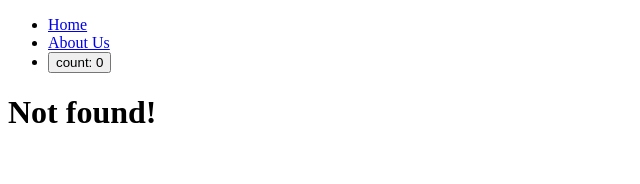
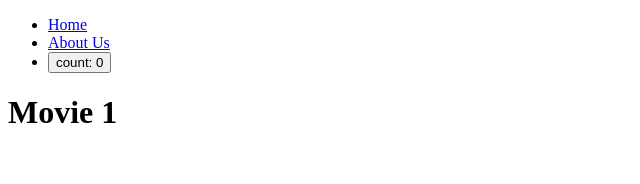
Before and after one commit to Dankimhaejun/portpolio, a Next.js app in the folder client/: page /movies/1 in a window 1280 px wide. Before the commit this address had no page. Shown: the top 184 px of the page, without its empty margins (0-640 px from the left). Built offline with nearby package versions, Linux system fonts and the light colour scheme.

Commit message:
feat: Add params as props

```diff
--- /dev/null
+++ b/client/app/(movies)/movies/[id]/page.tsx
@@ -0,0 +1,8 @@
+interface MovieProps {
+  params: {id:string}
+}
+
+export default function Movie({params:{id}}:MovieProps) {
+
+  return <h1>Movie {id}</h1>
+}
```
